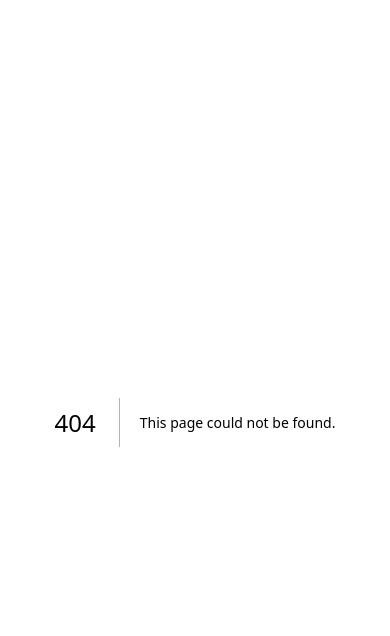
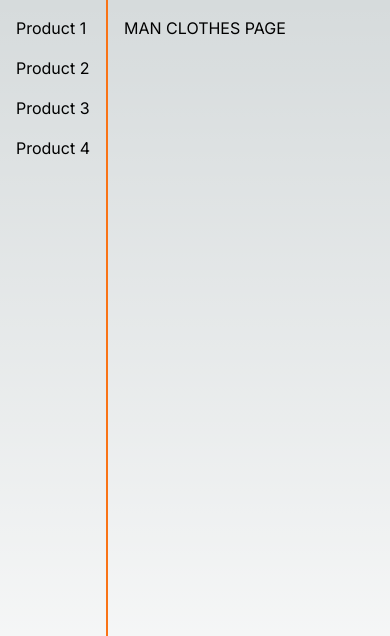
Before and after one commit to andresmechali/nextjs-13-playground, a Next.js app: page /clothes in a window 390 px wide. Before the commit this address had no page. Shown: the top 636 px of the page. Built offline with nearby package versions, Linux system fonts and the light colour scheme.

Commit message:
add responsive layout

```diff
--- /dev/null
+++ b/app/(male)/clothes/page.tsx
@@ -0,0 +1,3 @@
+export default async function ManClothesPage() {
+    return <div>MAN CLOTHES PAGE</div>
+}
--- /dev/null
+++ b/app/(male)/shoes/page.tsx
@@ -0,0 +1,3 @@
+export default async function ManShoesPage() {
+    return <div>MAN SHOES PAGE</div>
+}
--- a/app/layout.tsx
+++ b/app/layout.tsx
@@ -1,21 +1,37 @@
-import './globals.css'
-import { Inter } from 'next/font/google'
+import "./globals.css";
+import { Inter } from "next/font/google";
+import Link from "next/link";
 
-const inter = Inter({ subsets: ['latin'] })
+const inter = Inter({ subsets: ["latin"] });
 
 export const metadata = {
-  title: 'Create Next App',
-  description: 'Generated by create next app',
-}
+  title: "Create Next App",
+  description: "Generated by create next app",
+};
 
 export default function RootLayout({
   children,
 }: {
-  children: React.ReactNode
+  children: React.ReactNode;
 }) {
   return (
     <html lang="en">
-      <body className={inter.className}>{children}</body>
+      <body className={inter.className}>
+        <div className="flex flex-row lg:flex-col">
+          <div className="flex h-screen flex-col space-y-4 border-r-2 border-r-orange-500 p-4 lg:h-auto lg:flex-row lg:space-x-4 lg:space-y-0 lg:border-b-2 lg:border-r-0 lg:border-b-orange-500">
+            {[1, 2, 3, 4].map((productNumber) => (
+              <Link
+                key={productNumber}
+                href={`/products/${productNumber}`}
+                className="hover:text-orange-500"
+              >
+                Product {productNumber}
+              </Link>
+            ))}
+          </div>
+          <div className="p-4">{children}</div>
+        </div>
+      </body>
     </html>
-  )
+  );
 }
--- a/package.json
+++ b/package.json
@@ -21,5 +21,9 @@
     "react-dom": "18.2.0",
     "tailwindcss": "3.3.2",
     "typescript": "5.1.6"
+  },
+  "devDependencies": {
+    "prettier": "^2.8.8",
+    "prettier-plugin-tailwindcss": "^0.3.0"
   }
 }
```
Also changed, not shown: 1 other file (tests, documents, lock files or other folders).
